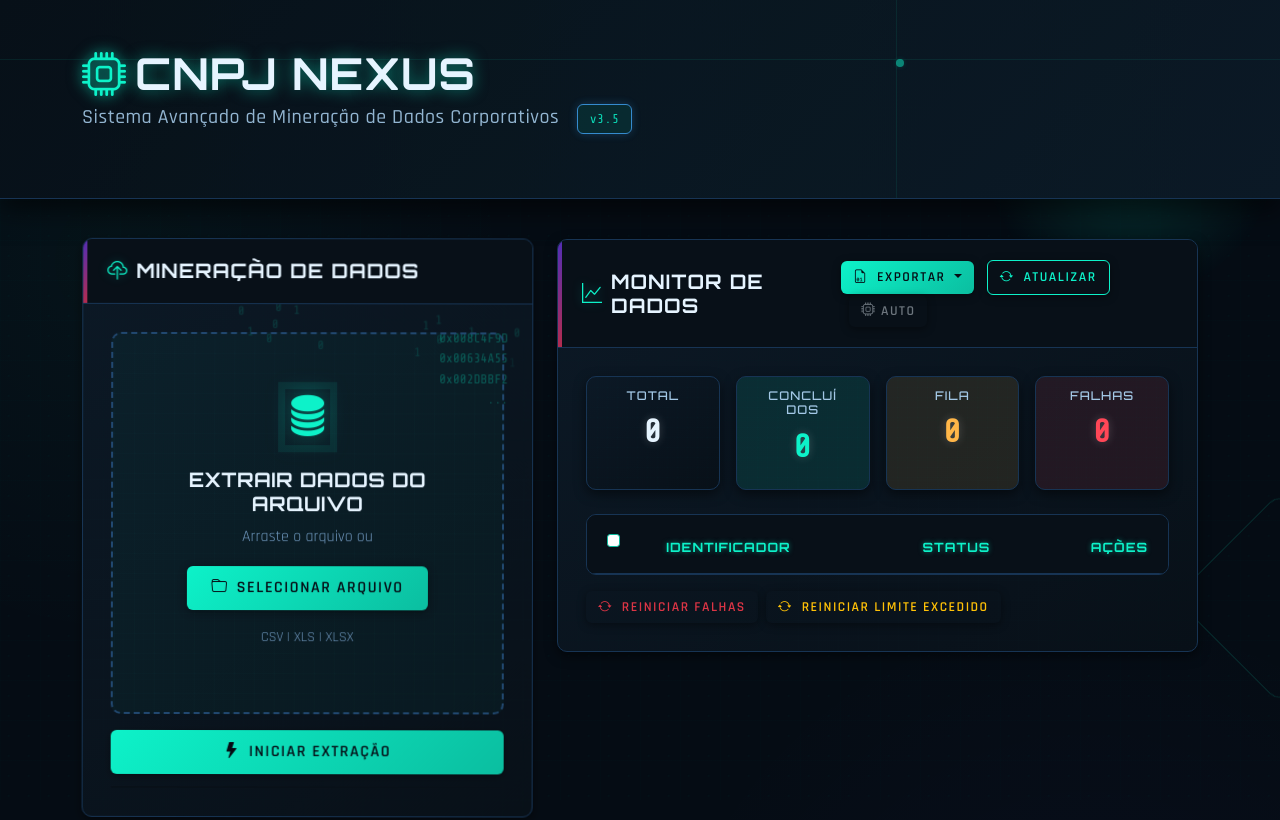
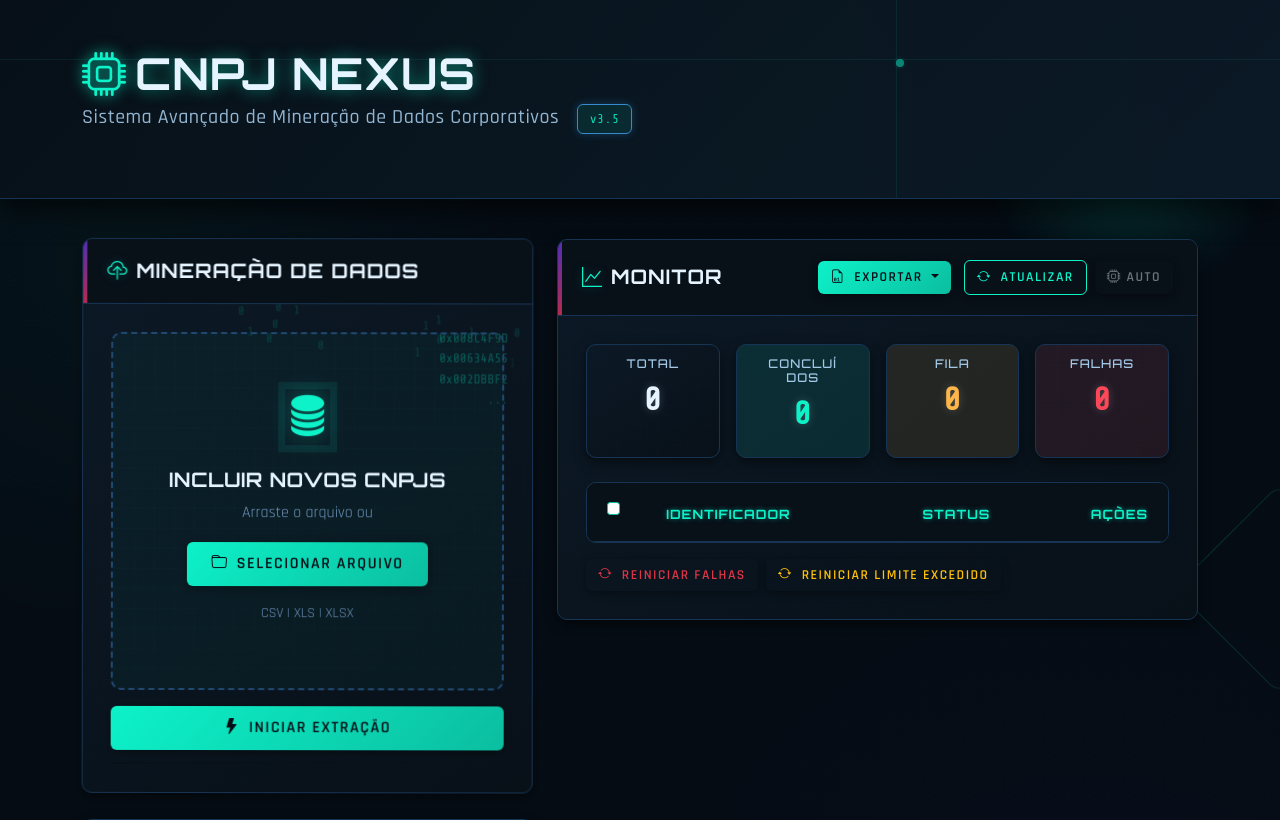
Before and after one commit to LucasAgroTech/cnpjdev, a FastAPI app: page / in a window 1280 px wide; the page is wider, and only the part inside the window is pictured. Shown: the top 820 px of that part. Run offline with FastAPI, Linux system fonts and the light colour scheme; data that the repository does not hold is empty.

Commit message:
commitando

```diff
--- a/templates/index.html
+++ b/templates/index.html
@@ -3,7 +3,7 @@
 <head>
     <meta charset="UTF-8">
     <meta name="viewport" content="width=device-width, initial-scale=1.0">
-    <title>CNPJ Nexus - Sistema Avançado de Mineração de Dados Corporativos</title>
+    <title>CNPJ Nexus - Sistema Avançado de Raspagem de CNPJs</title>
     <link href="https://cdn.jsdelivr.net/npm/bootstrap@5.3.1/dist/css/bootstrap.min.css" rel="stylesheet">
     <link rel="stylesheet" href="https://cdn.jsdelivr.net/npm/bootstrap-icons@1.11.0/font/bootstrap-icons.css">
     <link rel="preconnect" href="https://fonts.googleapis.com">
@@ -1434,7 +1434,7 @@
                                 <div class="mb-3">
                                     <i class="bi bi-database-fill upload-icon"></i>
                                 </div>
-                                <h5 class="mb-2">EXTRAIR DADOS DO ARQUIVO</h5>
+                                <h5 class="mb-2">INCLUIR NOVOS CNPJS</h5>
                                 <p class="text-muted mb-3">Arraste o arquivo ou</p>
                                 <input type="file" id="file-input" class="d-none" accept=".csv,.xls,.xlsx">
                                 <button type="button" class="btn btn-primary" id="select-file-btn">
@@ -1493,7 +1493,7 @@
             <div class="col-lg-7">
                 <div class="card status-card">
                     <div class="card-header d-flex justify-content-between align-items-center">
-                        <h5 class="card-title"><i class="bi bi-graph-up data-icon"></i>MONITOR DE DADOS</h5>
+                        <h5 class="card-title"><i class="bi bi-graph-up data-icon"></i>MONITOR</h5>
                         <div>
                             <div class="dropdown d-inline-block me-2">
                                 <button class="btn btn-sm btn-success dropdown-toggle" type="button" id="exportDropdown" data-bs-toggle="dropdown" aria-expanded="false">
```
